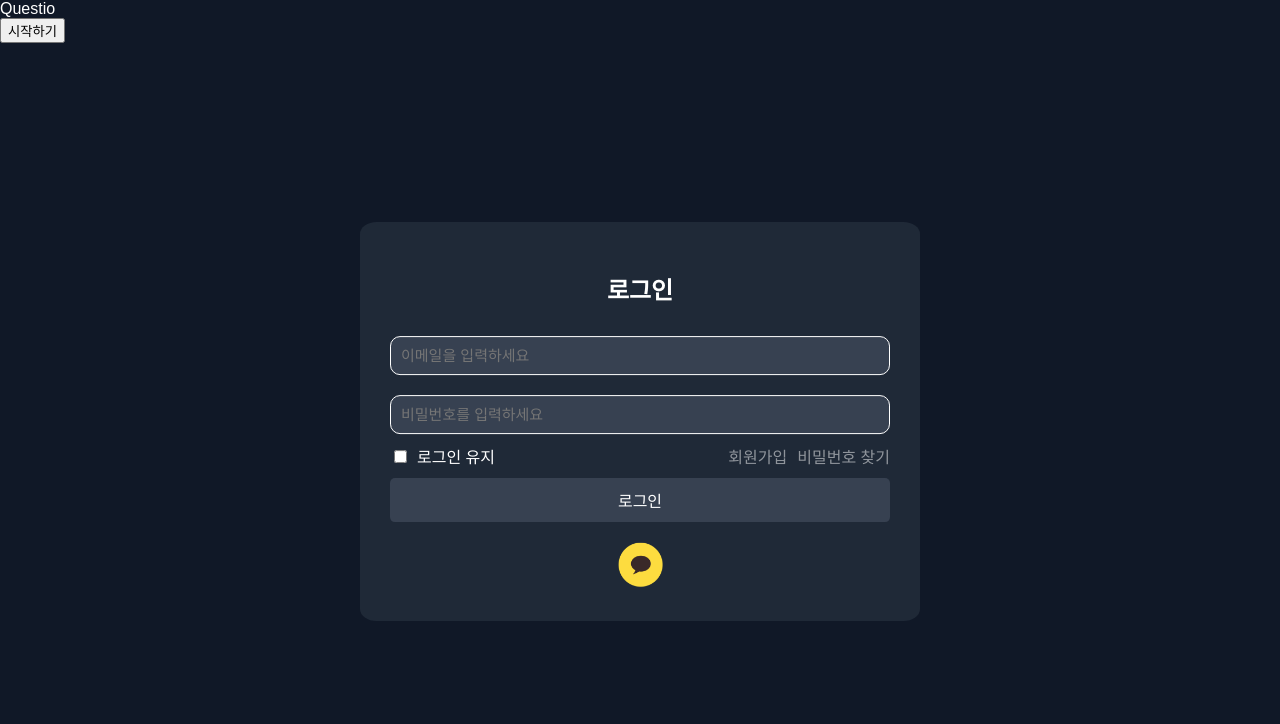
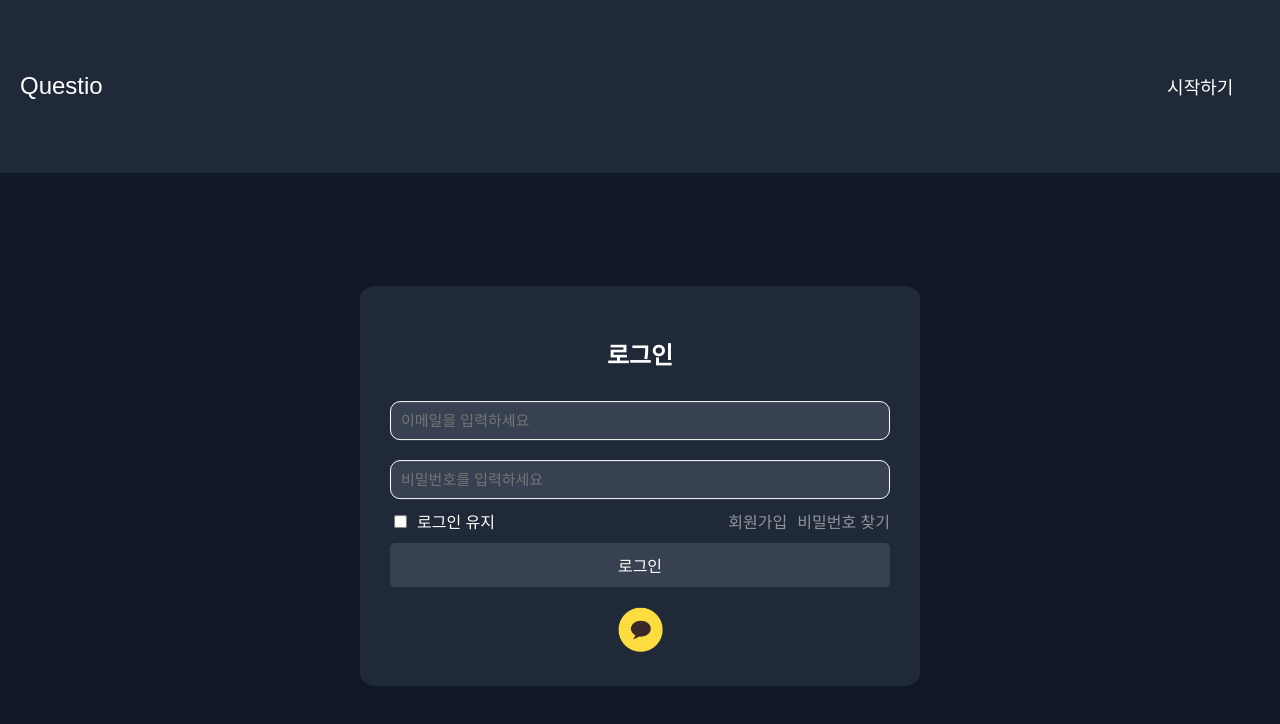
Before and after one commit to Team-Questio/Front, a React (Create React App) app: page /login in a window 1280 px wide. Shown: the top 724 px of the page. Built offline with nearby package versions, Linux system fonts and the light colour scheme.

Commit message:
[fix] 헤더 수정

```diff
--- a/src/components/shared/Header.tsx
+++ b/src/components/shared/Header.tsx
@@ -55,8 +55,10 @@ const Header: React.FC = () => {
   };
 
   return (
-    <div>
-      <div onClick={handleLogoClick}>Questio</div>
+    <div className="header">
+      <div className="logo" onClick={handleLogoClick}>
+        Questio
+      </div>
 
       {isAuthenticated ? (
         <UserIcon onClick={toggleDropdown}>
@@ -69,7 +71,9 @@ const Header: React.FC = () => {
           </DropdownMenu>
         </UserIcon>
       ) : (
-        <button onClick={handleButtonClick}>시작하기</button>
+        <button className="start-button" onClick={handleButtonClick}>
+          시작하기
+        </button>
       )}
     </div>
   );
--- a/src/styles/style.css
+++ b/src/styles/style.css
@@ -61,13 +61,6 @@ body {
   font-size: 24px;
 }
 
-.header .mode-toggle {
-  background: none;
-  border: none;
-  color: #ffffff;
-  font-size: 30px;
-  cursor: pointer;
-}
 .content {
   display: flex;
   flex: 1;
@@ -104,7 +97,7 @@ body {
   box-sizing: border-box;
 }
 
-.content .start-button {
+.start-button {
   margin: 30pt 0;
   padding: 10pt 20pt;
   font-size: 18px;
@@ -116,7 +109,7 @@ body {
   transition: background-color 0.3s;
 }
 
-.content .start-button:hover {
+.start-button:hover {
   background-color: #2d3748;
 }
 
```
